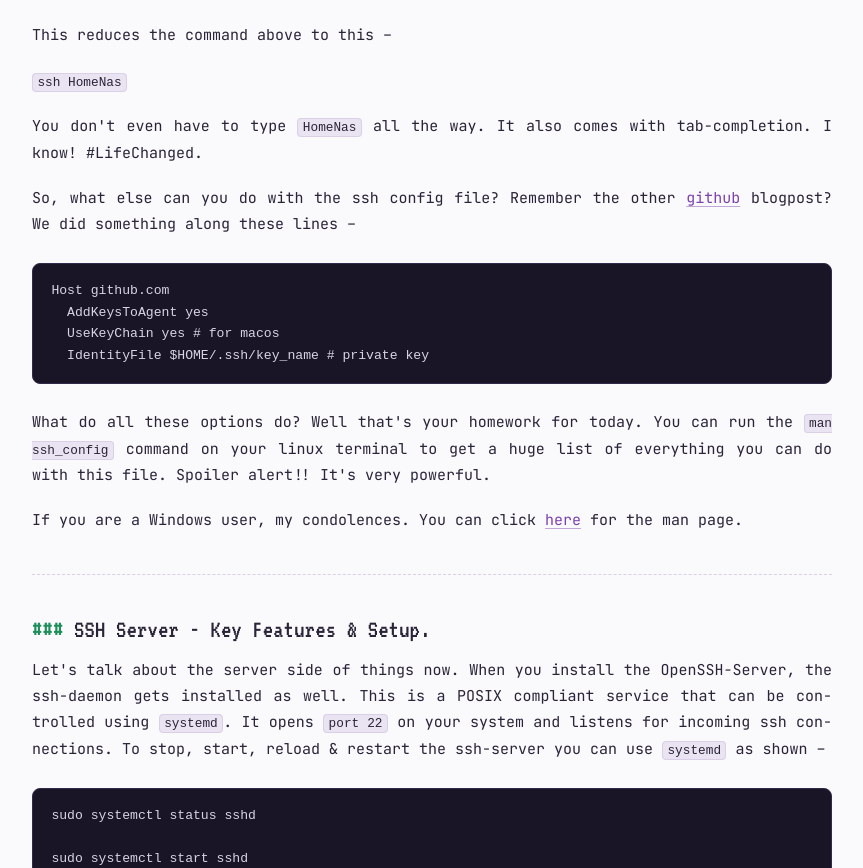
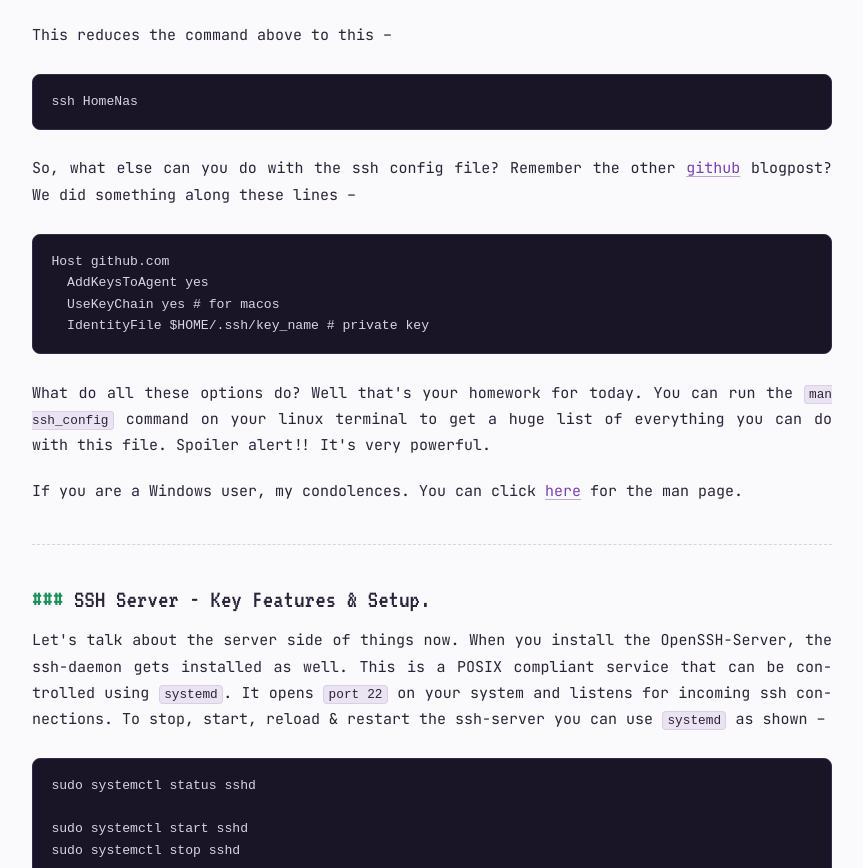
Before and after one commit to hutgrabber/hutlab.dev, an Eleventy site: page src/posts/ssh-part-1.md in a window 1280 px wide. Shown: the part 4993-5861 px from the top of the page, without its empty margins (208-1071 px from the left). Built offline with nearby package versions, Linux system fonts and the light colour scheme; Eleventy itself is replaced by a stand-in of ours; code samples lack their colours; files that its build step writes are made by us from their sources.

Commit message:
local commit

````diff
--- a/src/posts/ssh-part-1.md
+++ b/src/posts/ssh-part-1.md
@@ -10,7 +10,6 @@ description: A multi-part series where we talk about the basics of SSH. From ssh
 feature_image: /images/2024-10-05-ssh-part-1/cover.jpg
 templateEngineOverride: md
 ---
-
 Alright, so this one's pretty interesting! As you might have guessed from the title, this one is going to be a multi-part-series. We will start by covering the basics of SecureShell – setup, keys, configs and more. In the following posts I plan to cover other topics like hardening ssh servers and using ssh as a nifty tool for red teaming.
 
 You will learn about things you never knew the SSH service could do. So subscribe to my newsletter if you haven't yet, and hang tight :)
@@ -108,9 +107,9 @@ Host HomeNas
 
 This reduces the command above to this –
 
-`ssh HomeNas`
-
-You don't even have to type `HomeNas` all the way. It also comes with tab-completion. I know! #LifeChanged.
+```bash
+ssh HomeNas
+```
 
 So, what else can you do with the ssh config file? Remember the other [github](/git-github/) blogpost? We did something along these lines –
 
````
Also changed, not shown: src/posts/hacker-mindset-draft.md (+0 -1 lines).
